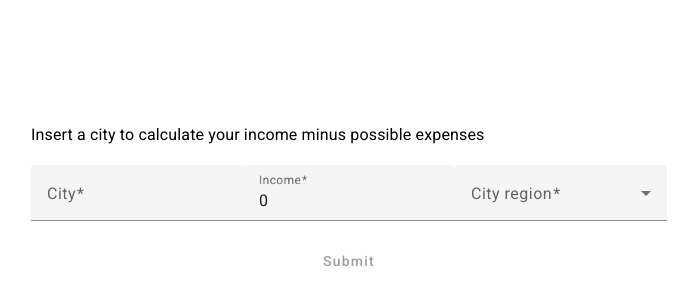
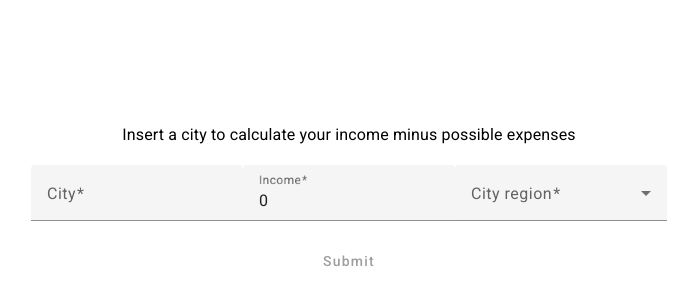
Before and after one commit to victorgvargas/numbeo-scrapper-fe, an Angular app: page / in a window 1280 px wide. Shown: the top 304 px of the page, without its empty margins (291-972 px from the left). Built offline with nearby package versions, Linux system fonts and the light colour scheme.

Commit message:
fixed style problems

```diff
--- a/src/app/app.component.html
+++ b/src/app/app.component.html
@@ -1,6 +1,6 @@
 <div class="container">
   <form [formGroup]="form">
-    <h3>Insert a city to calculate your income minus possible expenses</h3>
+    <h3 [style.text-align]="'center'">Insert a city to calculate your income minus possible expenses</h3>
     <mat-form-field >
       <mat-label>City</mat-label>
       <input matInput formControlName="city">
```
